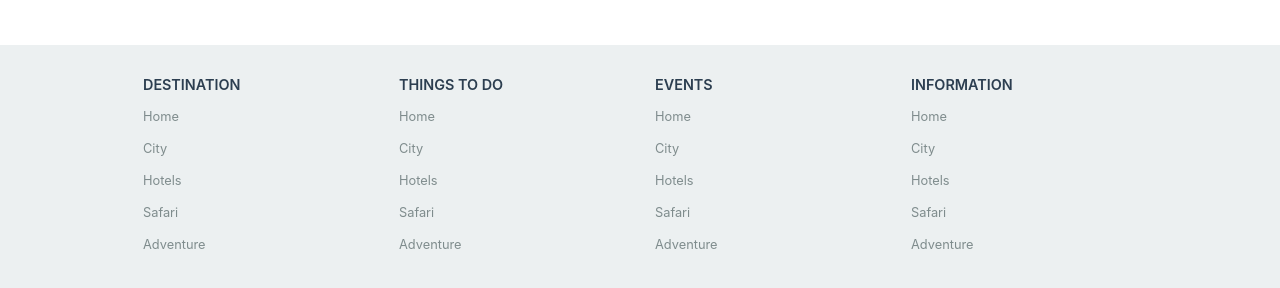
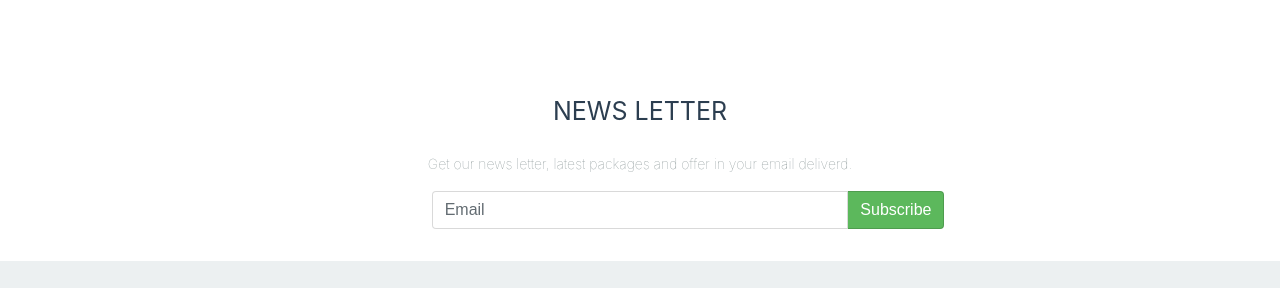
Before and after one commit to ryanbasnet/VisitNepal, a plain HTML site: page index.html in a window 1280 px wide. Shown: the part 2236-2524 px from the top of the page. Drawn offline with nearby package versions, Linux system fonts and the light colour scheme.

Commit message:
subscription section designed

```diff
--- a/css/style.css
+++ b/css/style.css
@@ -168,6 +168,14 @@ section{
 	display:inline-block;
 	padding: 0;
 	font-size: 2em;
+	color:#FFF;
+}
+
+/* ---- Subscription ---- */
+
+button.addon-btn{
+
+	background-color: #5cb85c;
 	color:#FFF;
 }
 
--- a/index.html
+++ b/index.html
@@ -20,7 +20,6 @@
 </head>
 <body>
 <!-- page-wrap -->
-<div class="page-wrap clearfix">
 	<!-- main header -->
 	<header class="main-header clearfix">
 		<nav class="navbar navbar-toggleable-md navbar-light justify-content-end" id="navbar-top-custom">
@@ -264,6 +263,27 @@
 		</section>
 	</div>
 
+	<section id="subscription">
+	<h3>News letter</h3>
+	<p>Get our news letter, latest packages and offer in your email deliverd.</p>
+		<div class="row" class="subscription-form-wrapper">
+			<div class="col-md-12">
+
+				<form action="" role="form">
+				 <label class="sr-only" for="subscription">Username</label>
+				 <div class="input-group col-md-12">
+					<input type="email"
+							name="visitor-email"
+							placeholder="Email"
+							class="col-sm-8 col-md-4 offset-md-4  form-control">
+
+					<button type="button"class="btn btn-primary input-group-addon addon-btn" >Subscribe</button>
+				</div>
+				</form>
+
+			</div>
+		</div>
+	</section>
 </div>
 <!-- /.page-wrap -->
 
```
